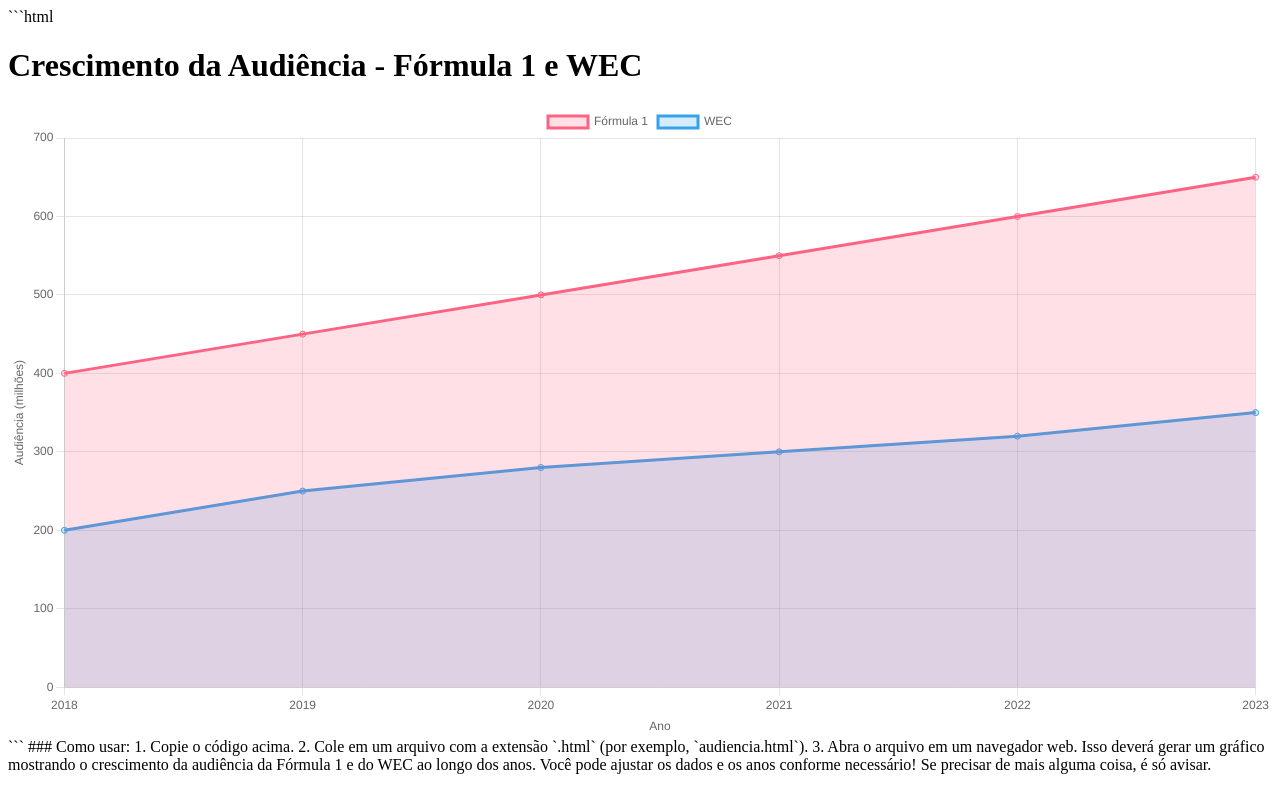
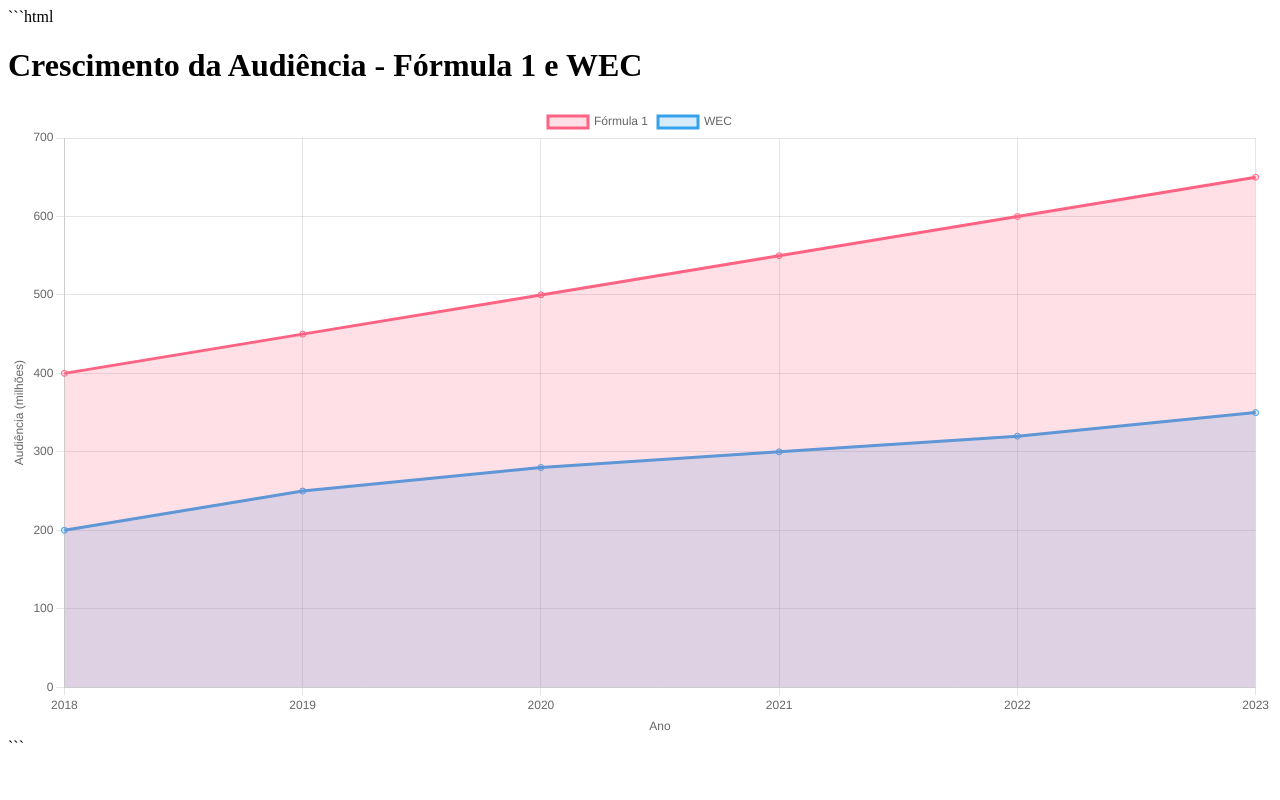
Before and after one commit to Cauzinhouwu/3-tri, a plain HTML site: page Index.html in a window 1280 px wide. Drawn offline with nearby package versions, Linux system fonts and the light colour scheme.

Commit message:
Update Index.html

````diff
--- a/Index.html
+++ b/Index.html
@@ -59,10 +59,3 @@
 </body>
 </html>
 ```
-
-### Como usar:
-1. Copie o código acima.
-2. Cole em um arquivo com a extensão `.html` (por exemplo, `audiencia.html`).
-3. Abra o arquivo em um navegador web.
-
-Isso deverá gerar um gráfico mostrando o crescimento da audiência da Fórmula 1 e do WEC ao longo dos anos. Você pode ajustar os dados e os anos conforme necessário! Se precisar de mais alguma coisa, é só avisar.
````
